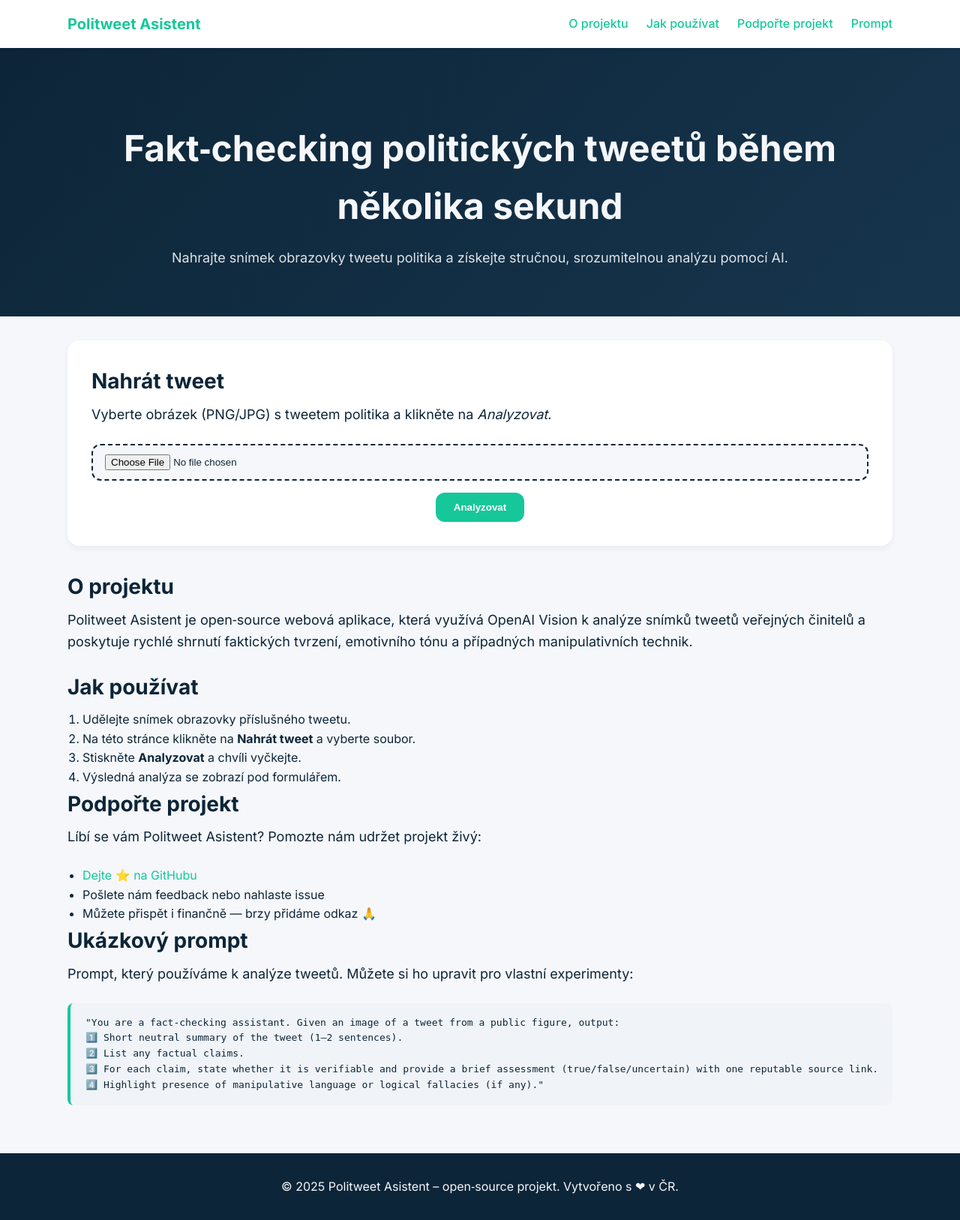
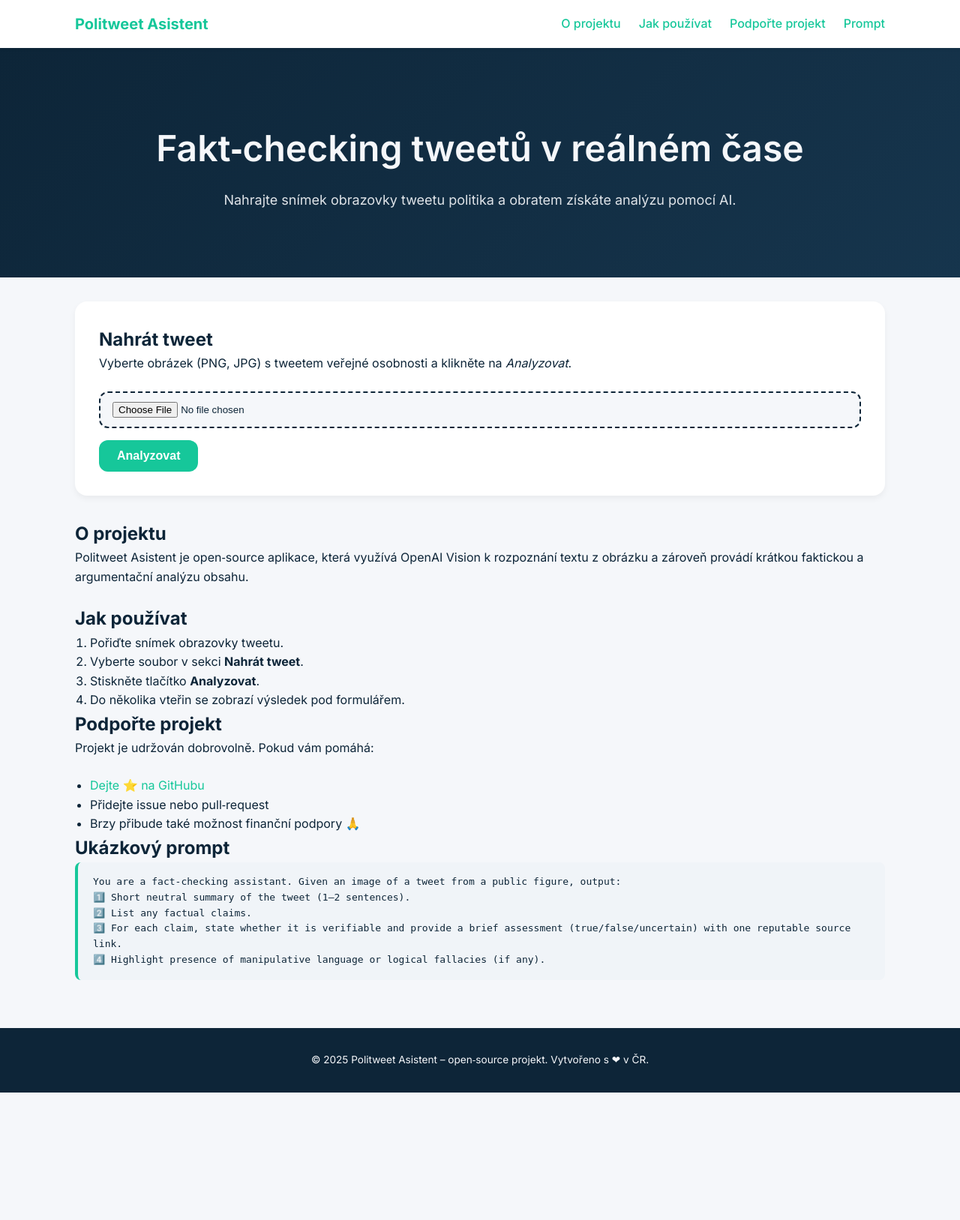
Before and after one commit to JiriMynar/politweet-assistant, a Flask app: page / in a window 1280 px wide. Shown: the whole page at 75% size. After the commit the page ends 1457 px from the top, so only its background shows below. Run offline with Flask 3, Linux system fonts and the light colour scheme.

Commit message:
Update index.html

```diff
--- a/templates/index.html
+++ b/templates/index.html
@@ -4,16 +4,17 @@
   <meta charset="UTF-8" />
   <meta http-equiv="X-UA-Compatible" content="IE=edge" />
   <meta name="viewport" content="width=device-width, initial-scale=1.0" />
-  <title>Politweet Asistent – Fact‑checking nástroj</title>
-  <!-- Google Fonts -->
+  <title>Politweet Asistent – Fact‑checking nástroj</title>
+  <!-- Google Fonts -->
   <link rel="preconnect" href="https://fonts.googleapis.com">
   <link rel="preconnect" href="https://fonts.gstatic.com" crossorigin>
   <link href="https://fonts.googleapis.com/css2?family=Inter:wght@400;500;600;700&display=swap" rel="stylesheet">
-  <!-- Ikony – lucide (CDN) -->
+  <!-- Vlastní globální styl (ponechá kompatibilitu s předchozí verzí) -->
+  <link rel="stylesheet" href="{{ url_for('static', filename='style.css') }}" />
+  <!-- Lucide ikony -->
   <script src="https://unpkg.com/lucide@latest"></script>
-  <!-- Vlastní styly (lze oddělit do static/style.css) -->
+  <!-- Minimalistická paleta pro případ, že externí CSS není k dispozici -->
   <style>
-    /* ======= VZHLED "FACT‑CHECKER" ======= */
     :root {
       --dark: #0d2538;
       --primary: #16c79a;
@@ -21,90 +22,23 @@
       --card: #ffffff;
     }
     * { box-sizing: border-box; margin: 0; padding: 0; }
-    html { scroll-behavior: smooth; }
-    body {
-      font-family: "Inter", sans-serif;
-      color: var(--dark);
-      background: var(--light);
-      line-height: 1.6;
-    }
+    body { font-family: "Inter", sans-serif; background: var(--light); color: var(--dark); line-height: 1.6; }
     a { color: var(--primary); text-decoration: none; }
-    /* NAVBAR */
-    header {
-      background: var(--card);
-      box-shadow: 0 2px 4px rgba(0,0,0,.05);
-      position: sticky;
-      top: 0;
-      z-index: 1000;
-    }
-    .container { width: min(90%, 1100px); margin-inline: auto; }
-    nav { display: flex; align-items: center; justify-content: space-between; padding: 1rem 0; }
-    nav ul { display: flex; gap: 1.5rem; list-style: none; }
+    header { background: var(--card); box-shadow: 0 2px 4px rgba(0,0,0,.05); position: sticky; top: 0; z-index: 1000; }
+    .container { width: min(92%, 1080px); margin-inline: auto; }
+    nav { display: flex; justify-content: space-between; align-items: center; padding: 1rem 0; }
+    nav ul { list-style: none; display: flex; gap: 1.5rem; }
     nav ul li a { font-weight: 500; }
-    /* HERO */
-    .hero {
-      display: grid;
-      place-items: center;
-      text-align: center;
-      padding: 6rem 0 4rem;
-      background: linear-gradient(135deg, var(--dark) 0%, #16354d 100%);
-      color: var(--light);
-    }
-    .hero h1 { font-size: clamp(2.2rem, 4vw, 3rem); margin-bottom: 1rem; }
-    .hero p { font-size: 1.125rem; opacity: 0.9; }
-    /* CARD */
-    .card {
-      background: var(--card);
-      border-radius: 1rem;
-      padding: 2rem;
-      box-shadow: 0 4px 8px rgba(0,0,0,.05);
-      margin-block: 2rem;
-    }
-    /* FORMS */
-    .file-input {
-      display: flex;
-      flex-direction: column;
-      gap: 1rem;
-      align-items: center;
-    }
-    input[type="file"] {
-      padding: .75rem 1rem;
-      border: 2px dashed var(--dark);
-      border-radius: .75rem;
-      width: 100%;
-      cursor: pointer;
-      background: var(--light);
-    }
-    button.upload {
-      background: var(--primary);
-      color: var(--card);
-      font-weight: 600;
-      padding: .75rem 1.5rem;
-      border: none;
-      border-radius: .75rem;
-      cursor: pointer;
-      transition: background .2s ease;
-    }
+    .hero { text-align: center; padding: 6rem 0 4rem; background: linear-gradient(135deg, var(--dark) 0%, #16354d 100%); color: var(--light); }
+    .hero h1 { font-size: clamp(2rem, 4vw, 3rem); margin-bottom: 1rem; }
+    .hero p { font-size: 1.125rem; opacity: .9; }
+    .card { background: var(--card); border-radius: 1rem; padding: 2rem; box-shadow: 0 4px 8px rgba(0,0,0,.05); margin-block: 2rem; }
+    input[type="file"] { width: 100%; padding: .75rem 1rem; border: 2px dashed var(--dark); border-radius: .75rem; background: var(--light); cursor: pointer; }
+    button.upload { background: var(--primary); color: var(--card); font-weight: 600; padding: .75rem 1.5rem; border: none; border-radius: .75rem; cursor: pointer; transition: background .2s ease; }
     button.upload:hover { background: #13a884; }
-    /* SECTION TITLES */
-    section h2 { font-size: 1.75rem; margin-bottom: .5rem; }
-    section p.lead { font-size: 1.125rem; margin-bottom: 1.5rem; }
-    /* ANALÝZA */
-    .analysis {
-      white-space: pre-wrap;
-      background: #f0f4f8;
-      border-left: 4px solid var(--primary);
-      padding: 1rem 1.25rem;
-      border-radius: .5rem;
-    }
-    /* FOOTER */
-    footer {
-      margin-top: 4rem;
-      padding: 2rem 0;
-      background: var(--dark);
-      color: var(--light);
-      text-align: center;
-    }
+    .analysis { white-space: pre-wrap; background: #f0f4f8; border-left: 4px solid var(--primary); padding: 1rem 1.25rem; border-radius: .5rem; }
+    footer { margin-top: 4rem; text-align: center; background: var(--dark); color: var(--light); padding: 2rem 0; }
+    .flash { background: #ffe3e3; color: #721c24; border-left: 4px solid #ff6b6b; padding: .75rem 1rem; border-radius: .5rem; margin-bottom: 1.5rem; }
   </style>
 </head>
 <body>
@@ -112,7 +46,7 @@
   <header>
     <div class="container">
       <nav>
-        <a href="#" class="logo" style="font-weight:700;font-size:1.25rem">Politweet Asistent</a>
+        <a href="#" style="font-weight:700;font-size:1.25rem">Politweet Asistent</a>
         <ul>
           <li><a href="#about">O projektu</a></li>
           <li><a href="#how">Jak používat</a></li>
@@ -123,75 +57,80 @@
     </div>
   </header>
 
-  <!-- Hero sekce -->
+  <!-- Hero -->
   <section class="hero">
     <div class="container">
-      <h1>Fakt‑checking politických tweetů během několika sekund</h1>
-      <p>Nahrajte snímek obrazovky tweetu politika a získejte stručnou, srozumitelnou analýzu pomocí AI.</p>
+      <h1>Fakt‑checking tweetů v reálném čase</h1>
+      <p>Nahrajte snímek obrazovky tweetu politika a obratem získáte analýzu pomocí AI.</p>
     </div>
   </section>
 
-  <!-- Formulář / Analýza -->
+  <!-- Flash zprávy (např. chybové) -->
+  <div class="container">
+    {% with messages = get_flashed_messages() %}
+      {% if messages %}
+        <div class="flash">{{ messages[0] }}</div>
+      {% endif %}
+    {% endwith %}
+  </div>
+
+  <!-- Upload & Výstup -->
   <div class="container">
     <section id="upload" class="card">
       <h2>Nahrát tweet</h2>
-      <p class="lead">Vyberte obrázek (PNG/JPG) s tweetem politika a klikněte na <em>Analyzovat</em>.</p>
-      <form action="/" method="post" enctype="multipart/form-data" class="file-input">
-        <input type="file" name="image" accept="image/*" required>
+      <p class="lead">Vyberte obrázek (PNG, JPG) s tweetem veřejné osobnosti a klikněte na <em>Analyzovat</em>.</p>
+      <form action="" method="post" enctype="multipart/form-data" class="file-input">
+        <input type="file" name="image" accept="image/*" required />
         <button type="submit" class="upload">Analyzovat</button>
       </form>
+
       {% if analysis %}
-        <div class="analysis" style="margin-top:2rem;">
-          {{ analysis }}
-        </div>
+        <div class="analysis" style="margin-top:2rem">{{ analysis }}</div>
+      {% elif result %}
+        <div class="analysis" style="margin-top:2rem">{{ result }}</div>
       {% endif %}
     </section>
 
     <section id="about">
       <h2>O projektu</h2>
-      <p class="lead">Politweet Asistent je open‑source webová aplikace, která využívá OpenAI Vision k analýze snímků tweetů veřejných činitelů a poskytuje rychlé shrnutí faktických tvrzení, emotivního tónu a případných manipulativních technik.</p>
+      <p class="lead">Politweet Asistent je open‑source aplikace, která využívá OpenAI Vision k rozpoznání textu z obrázku a zároveň provádí krátkou faktickou a argumentační analýzu obsahu.</p>
     </section>
 
     <section id="how">
       <h2>Jak používat</h2>
-      <ol style="margin-left:1.25rem;">
-        <li>Udělejte snímek obrazovky příslušného tweetu.</li>
-        <li>Na této stránce klikněte na <strong>Nahrát tweet</strong> a vyberte soubor.</li>
-        <li>Stiskněte <strong>Analyzovat</strong> a chvíli vyčkejte.</li>
-        <li>Výsledná analýza se zobrazí pod formulářem.</li>
+      <ol style="margin-left:1.25rem">
+        <li>Pořiďte snímek obrazovky tweetu.</li>
+        <li>Vyberte soubor v sekci <strong>Nahrát tweet</strong>.</li>
+        <li>Stiskněte tlačítko <strong>Analyzovat</strong>.</li>
+        <li>Do několika vteřin se zobrazí výsledek pod formulářem.</li>
       </ol>
     </section>
 
     <section id="support">
       <h2>Podpořte projekt</h2>
-      <p class="lead">Líbí se vám Politweet Asistent? Pomozte nám udržet projekt živý:</p>
-      <ul style="margin-left:1.25rem;">
-        <li><a href="https://github.com/JiriMynar/politweet-assistant" target="_blank">Dejte ⭐ na GitHubu</a></li>
-        <li>Pošlete nám feedback nebo nahlaste issue</li>
-        <li>Můžete přispět i finančně — brzy přidáme odkaz 🙏</li>
+      <p class="lead">Projekt je udržován dobrovolně. Pokud vám pomáhá:</p>
+      <ul style="margin-left:1.25rem">
+        <li><a href="https://github.com/JiriMynar/politweet-assistant" target="_blank" rel="noopener">Dejte ⭐ na GitHubu</a></li>
+        <li>Přidejte issue nebo pull‑request</li>
+        <li>Brzy přibude také možnost finanční podpory 🙏</li>
       </ul>
     </section>
 
     <section id="prompt">
       <h2>Ukázkový prompt</h2>
-      <p class="lead">Prompt, který používáme k analýze tweetů. Můžete si ho upravit pro vlastní experimenty:</p>
-      <pre style="background:#f0f4f8;border-left:4px solid var(--primary);padding:1rem 1.25rem;border-radius:.5rem;overflow-x:auto;">
-"You are a fact‑checking assistant. Given an image of a tweet from a public figure, output:
-1️⃣ Short neutral summary of the tweet (1–2 sentences).
-2️⃣ List any factual claims.
-3️⃣ For each claim, state whether it is verifiable and provide a brief assessment (true/false/uncertain) with one reputable source link.
-4️⃣ Highlight presence of manipulative language or logical fallacies (if any)."</pre>
+      <pre class="analysis">You are a fact‑checking assistant. Given an image of a tweet from a public figure, output:
+1️⃣ Short neutral summary of the tweet (1–2 sentences).
+2️⃣ List any factual claims.
+3️⃣ For each claim, state whether it is verifiable and provide a brief assessment (true/false/uncertain) with one reputable source link.
+4️⃣ Highlight presence of manipulative language or logical fallacies (if any).</pre>
     </section>
   </div>
 
   <!-- Footer -->
   <footer>
-    © 2025 Politweet Asistent – open‑source projekt. Vytvořeno s ❤ v ČR.
+    © 2025 Politweet Asistent – open‑source projekt. Vytvořeno s ❤ v ČR.
   </footer>
 
-  <!-- Inicializace ikon -->
-  <script>
-    lucide.createIcons();
-  </script>
+  <script>lucide.createIcons()</script>
 </body>
 </html>
```
